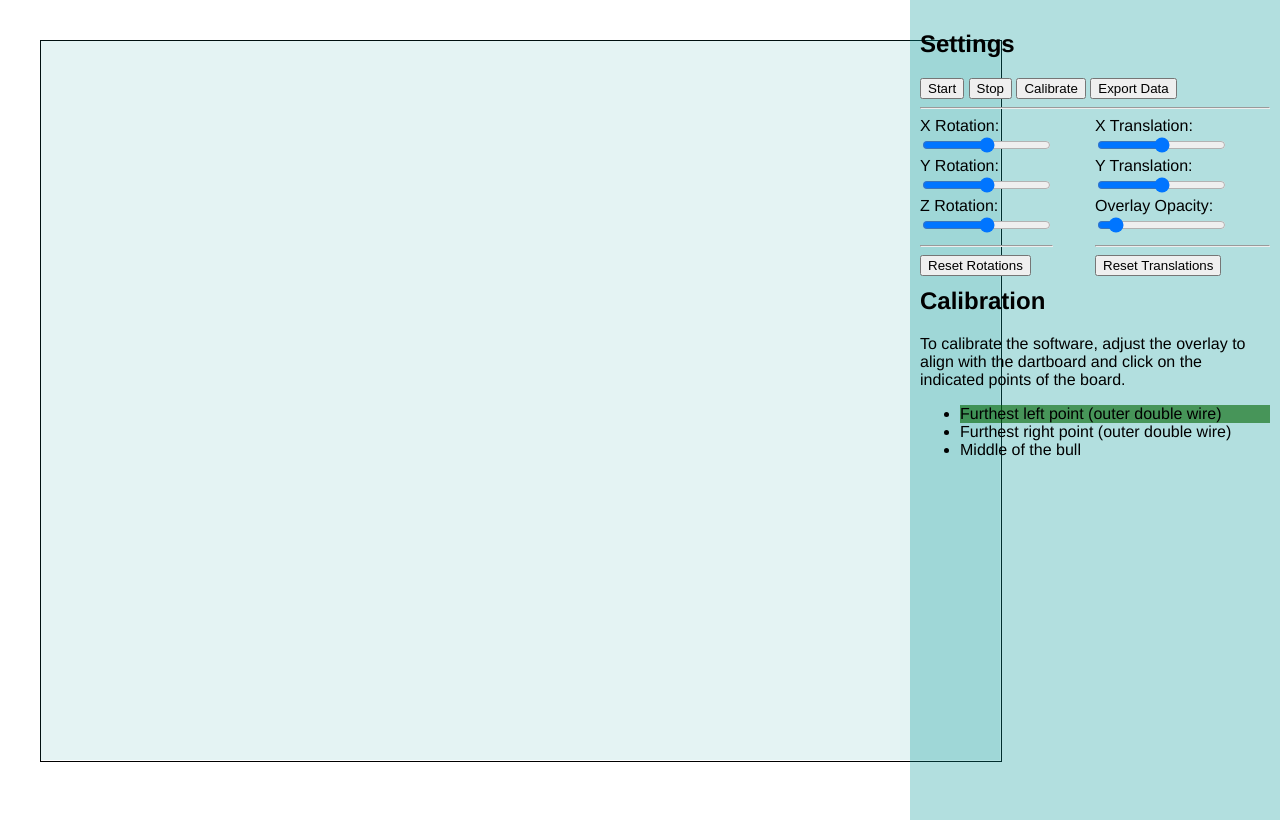
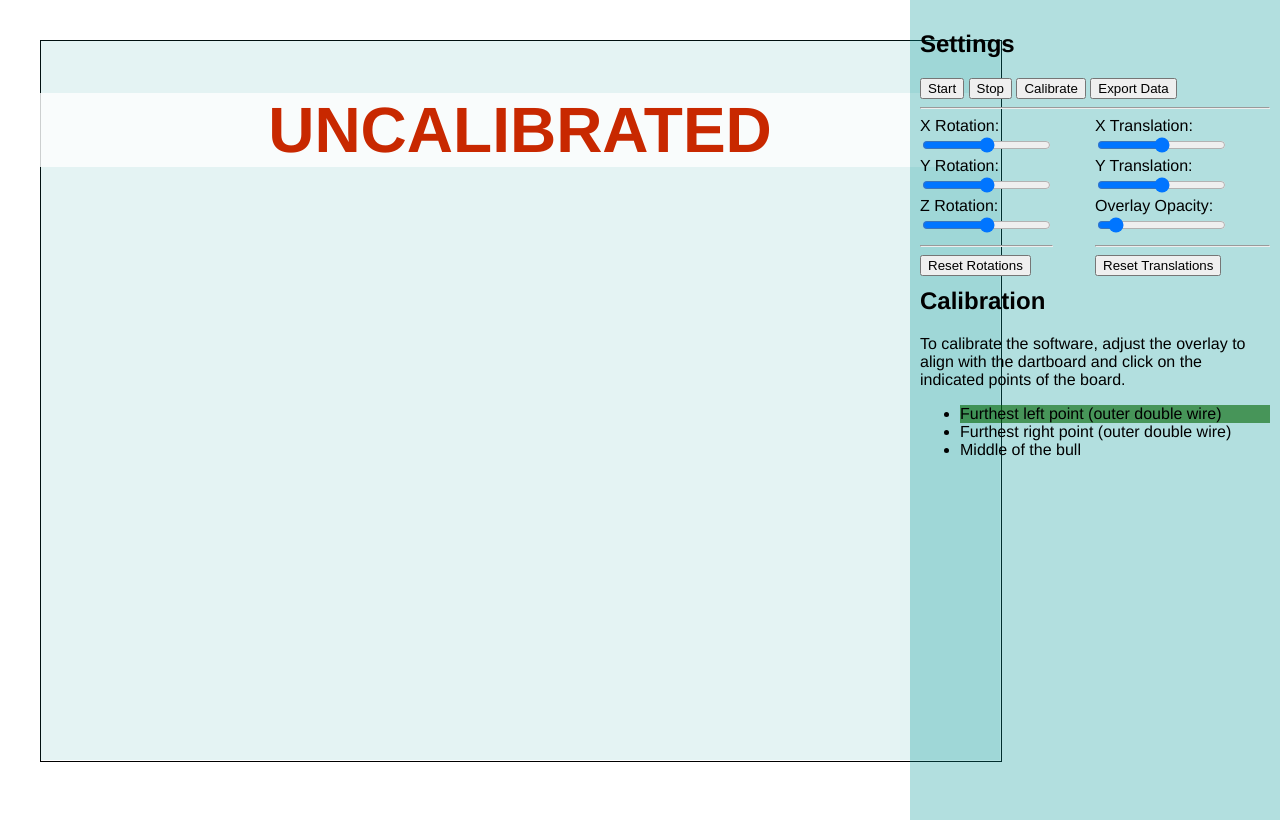
Before and after one commit to jeshuamaxey/darts, a website: page public/data.html in a window 1280 px wide. Both pictures are taken after a click on the button "Calibrate". Drawn offline with Linux system fonts and the light colour scheme.

Commit message:
calibration routine now relatively bug free

```diff
--- a/public/css/data.css
+++ b/public/css/data.css
@@ -49,6 +49,15 @@ html, body {
 
 .overlay:hover {
 	cursor: crosshair;
+}
+
+.uncalibratedMessage {
+	position: relative;
+
+	font-size: 4.0em;
+	text-align: center;
+	background-color: rgba(255,255,255,0.8);
+	color: rgba(200,40,0, 1);
 }
 
 .settingsPanel {
--- a/public/data.html
+++ b/public/data.html
@@ -9,6 +9,7 @@
   <div id="wrapper" class="wrapper">
     <video id="vid" class="vid" autoplay ></video>
     <canvas id="overlay" class="overlay" height="720" width="960"></canvas>
+    <h2 id="uncalibratedMessage" class="uncalibratedMessage">UNCALIBRATED</h2>
   </div>
   <div id="settingsPanel" class="settingsPanel">
 		<h2>Settings</h2>
@@ -44,7 +45,7 @@
 				</div>
 			</div><!-- #calibControls -->
 		</div> <!-- #controls -->
-		<div id="calibClickDiaglog">
+		<div id="calibClickDialog">
 			<h2>Calibration</h2>
 			<p>To calibrate the software, adjust the overlay to align with the dartboard and click on the indicated points of the board.</p>
 			<ul>
--- a/public/js/data-record.js
+++ b/public/js/data-record.js
@@ -55,7 +55,6 @@ app.startVideo = function() {
 			app.videoShowing = true;
 			app.stream = stream;
 		  app.video.src = window.URL.createObjectURL(app.stream);
-		  app.initialiseCalib();
 		}, app.errorCallback);
 	}
 }
@@ -83,6 +82,8 @@ app.initialiseCalib = function() {
 	app.calibClicks = [];
 	app.dataClicks = app.dataClicks || [];
 
+	$('#uncalibratedMessage').show()
+	$('#uncalibratedMessage').html('CALIBRATING')
 	$('#controls').show();
 
 	$('.rotationSlider').on('change', app.updateRotation);
@@ -117,6 +118,7 @@ app.calculateCalibration = function() {
 		'y': app.calibClicks[2].offsetY
 	}
 	//end calibration
+	$('#uncalibratedMessage').hide();
 	$('#calibClickDialog').hide();
 	$('#recordClickDialog').show();
 	app.overlay.unbind('click');
```
